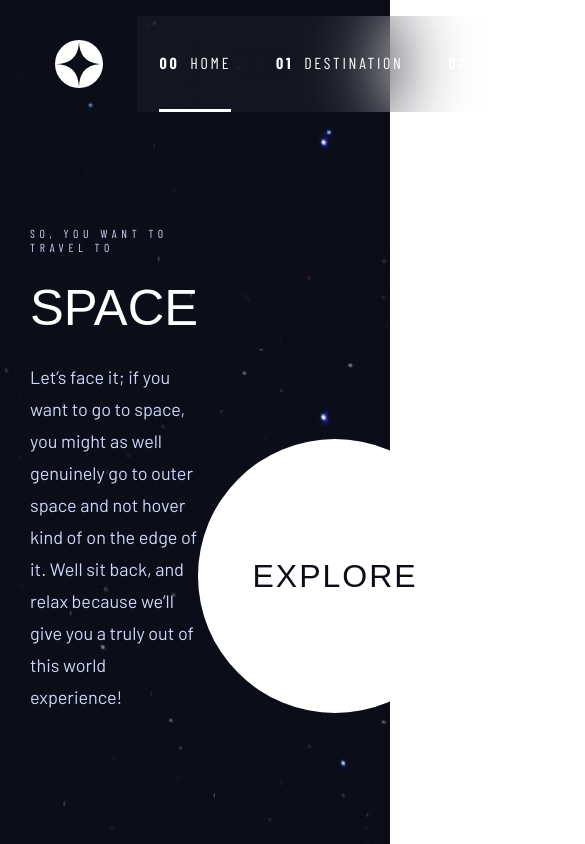
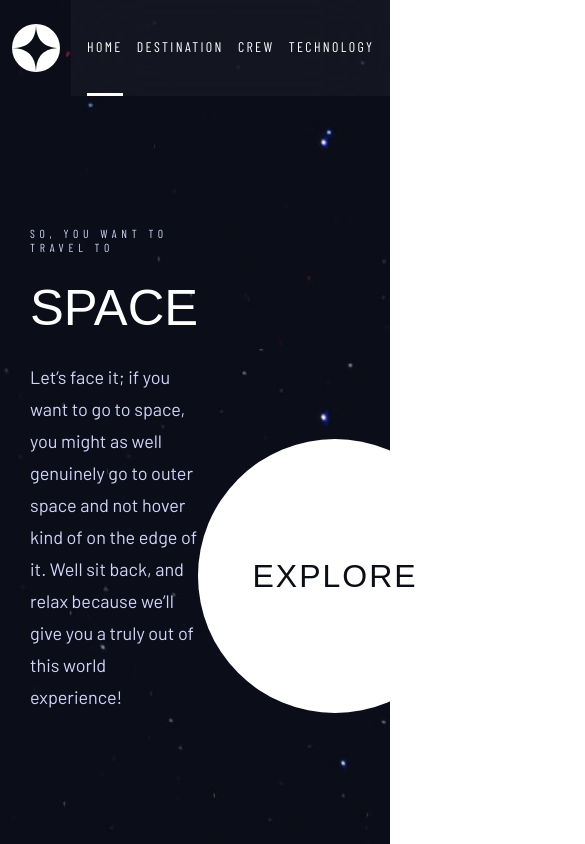
Before and after one commit to DilshodImomov/space-tourism, a React (Create React App) app: page / in a window 390 px wide. Shown: the top 844 px of the page, 585 px wide, since content can reach past the window. Built offline with nearby package versions, Linux system fonts and the light colour scheme; a web font is replaced by a local one.

Commit message:
Making the navbar responsive for tablet

```diff
--- a/src/components/Navbar/Navbar.css
+++ b/src/components/Navbar/Navbar.css
@@ -60,3 +60,33 @@ li.active:hover {
 li strong {
     margin-right: 11px;
 }
+
+@media screen and (max-width: 768px) {
+    nav {
+        justify-content: space-between;
+        margin-left: 0;
+    }
+    nav svg {
+        margin-left: min(39px, 3%);
+        margin-right: min(39px, 3%);
+    }
+    nav .line {
+        display: none;
+    }
+    nav ul {
+        min-width: 200px;
+        max-width: 450px;
+        width: 450px;
+        margin: 0;
+        padding-left: min(48px, 4vw);
+        padding-right: min(48px, 4vw);
+        justify-content: space-between;
+    }
+    ul li {
+        font-size: 14px;
+        letter-spacing: 2.362px;
+    }
+    li strong {
+        display: none;
+    }
+}
```
